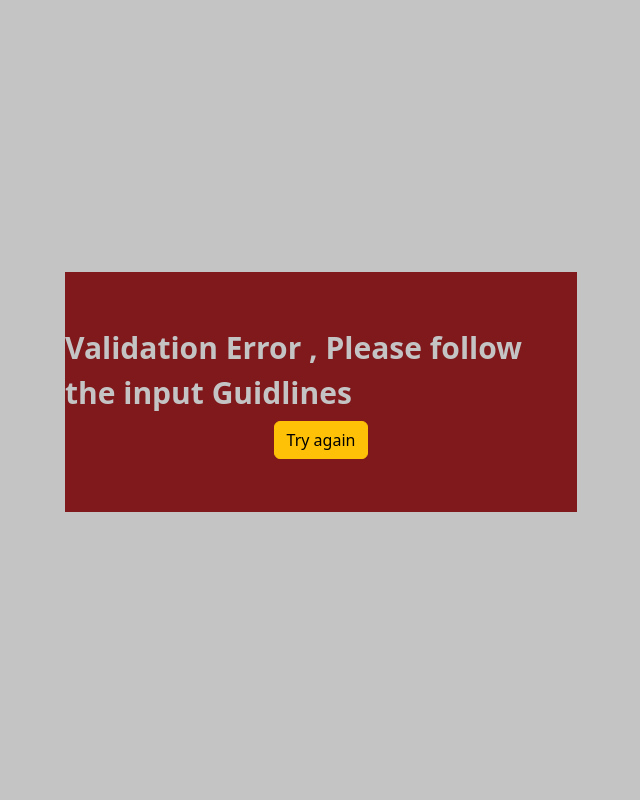
After one commit to Ofahmy143/Form, a PHP site: page /Error.php in a window 1280 px wide. The commit adds this page. Shown: the whole page, without its empty margins (319-959 px from the left). Run offline with PHP 8.4, Linux system fonts and the light colour scheme.

Commit message:
validate in database and Add Error and sucess page

```diff
--- /dev/null
+++ b/form/Error.php
@@ -0,0 +1,23 @@
+<?php include('header.php'); ?>
+
+
+
+<section>
+<p class="ErrorP">
+
+Validation Error , Please follow the input Guidlines
+<a href="index.php">
+
+<button class="btn btn-warning">Try again</button>
+
+</a>
+</p>
+
+
+</section>
+
+
+
+
+</body>
+</html>
--- a/form/css/styles.css
+++ b/form/css/styles.css
@@ -28,6 +28,18 @@ section div{
     background-color: #7F191C;
 
 }
+.ErrorP{
+    display: flex;
+    flex-direction: column;
+    align-items: center;
+    justify-content: center;
+    font-size: 30px;
+    font-weight: bold;
+    background-color: #7F191C;
+    height: 30%;
+    width: 40%;
+    color: #C5C4C5;
+}
 
 div h2{
     font-size: 50px;
@@ -49,6 +61,5 @@ input[type=text]{
 }
 
 div p{
-    margin-top: -10;
     color: #C5C4C5;
 }
--- a/form/index.php
+++ b/form/index.php
@@ -1,7 +1,7 @@
-
 
 
 <?php include('header.php');?>
+
 
 
 <section>
@@ -19,7 +19,7 @@
 
 <label>Email:</label>
 <input type="text" name="email">
-<p>enter a valid email ex: myEmail@mydomain.com</p>
+<p>Enter a valid email ex: myEmail@mydomain.com Must be not registered in our database</p>
 
 
 <label>Password:</label>
```
Also changed, not shown: Database/mySQL.php (+23 -12 lines), form/Success.php (added, +23 -0 lines), validation/validation.php (+7 -8 lines).
